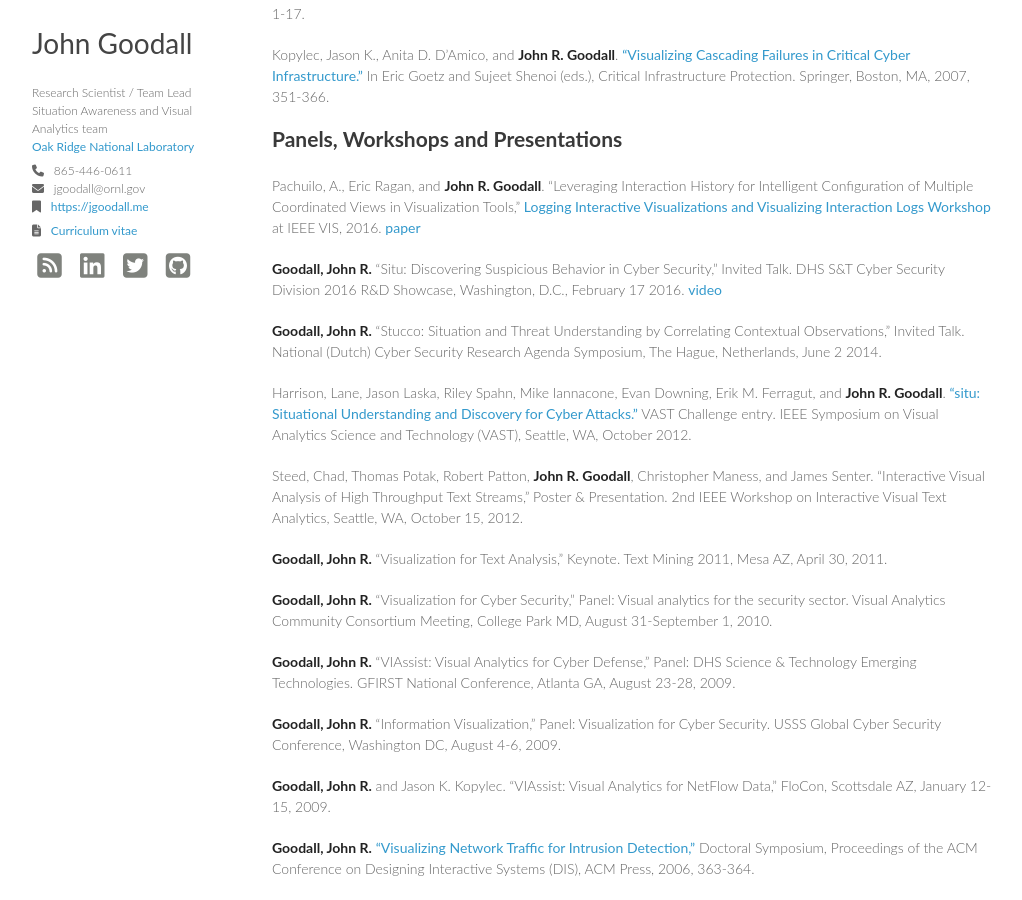
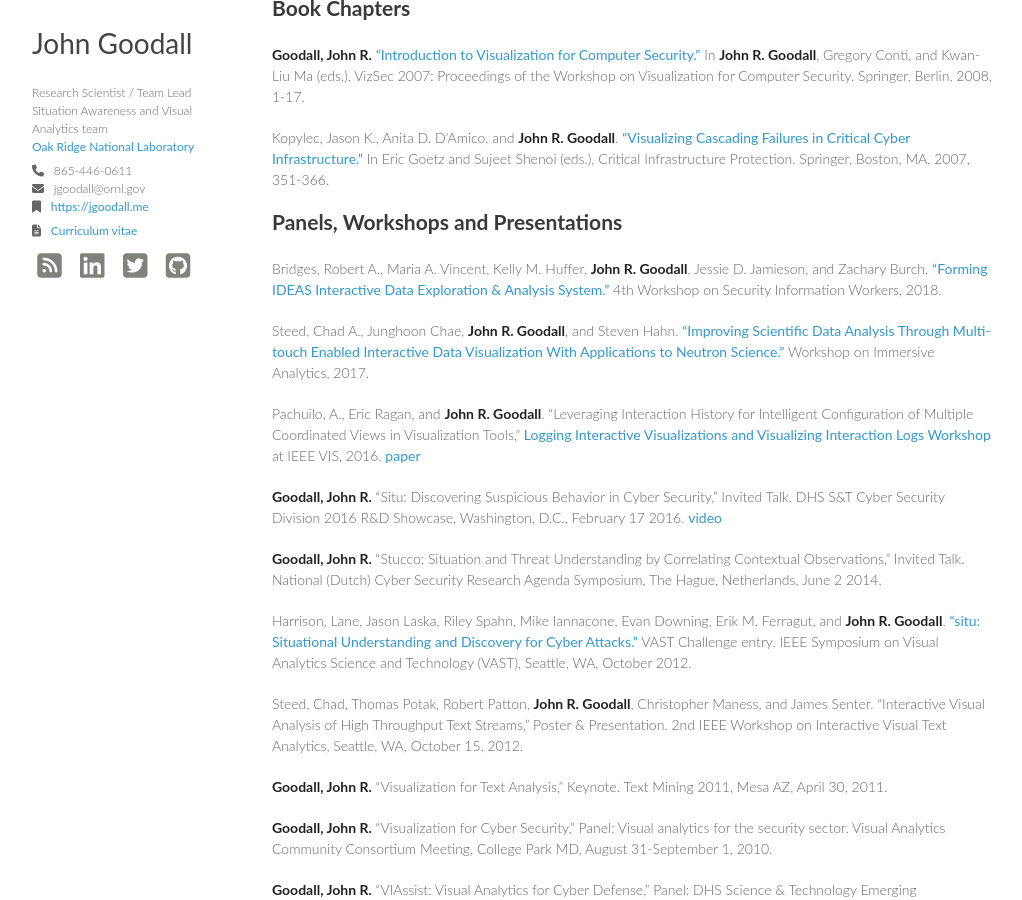
Before and after one commit to jgoodall/jgoodall.github.io, a Jekyll site: the page built from papers/index.md, in a window 1280 px wide and 900 px high, scrolled down 2855 px. Shown: the whole window, without its empty margins (128-1150 px from the left). Built offline with Jekyll 4.4.1, drawn with Linux system fonts in a browser that asks for light colours; nearby versions of some CDN libraries; some of the changed text lies outside the part shown.

Commit message:
updated papers

```diff
--- a/papers/index.md
+++ b/papers/index.md
@@ -23,6 +23,8 @@
 
 
 ## Refereed Conference Publications
+
+Bridges, Robert A., Kelly M. T. Huffer, Corinne L. Jones, Michael D. Iannacone and **John R. Goodall**. ["Cybersecurity Automated Information Extraction Techniques: Drawbacks of Current Methods, and Enhanced Extractors."](https://doi.org/10.1109/ICMLA.2017.0-122) IEEE International Conference on Machine Learning and Applications (ICMLA), IEEE Press, 2017, 437-442.
 
 Harshaw, Christopher H., Robert A. Bridges, Michael D. Iannacone, Joel W. Reed, and **John R. Goodall**. ["GraphPrints: Towards a Graph Analytic Method for Network Anomaly Detection."](http://dl.acm.org/authorize?N04457) Proceedings of the 11th Annual Cyber and Information Security Research Conference (CISR). ACM International Conference Proceedings Series, 2016.
 
@@ -89,6 +91,10 @@
 
 ## Panels, Workshops and  Presentations
 
+Bridges, Robert A., Maria A. Vincent, Kelly M. Huffer, **John R. Goodall**, Jessie D. Jamieson, and Zachary Burch. ["Forming IDEAS Interactive Data Exploration & Analysis System."](https://wsiw2018.l3s.uni-hannover.de/papers/wsiw2018-Bridges.pdf) 4th Workshop on Security Information Workers, 2018.
+
+Steed, Chad A., Junghoon Chae, **John R. Goodall**, and Steven Hahn. ["Improving Scientific Data Analysis Through Multi-touch Enabled Interactive Data Visualization With Applications to Neutron Science."](https://groups.inf.ed.ac.uk/vishub/immersiveanalytics/papers/IA_2772-paper.pdf) Workshop on Immersive Analytics, 2017.
+
 Pachuilo, A., Eric Ragan, and **John R. Goodall**. "Leveraging Interaction History for Intelligent Configuration of Multiple Coordinated Views in Visualization Tools," [Logging Interactive Visualizations and Visualizing Interaction Logs Workshop](https://livvil.github.io/workshop/) at IEEE VIS, 2016. [paper](https://livvil.github.io/workshop/papers/paper03-pachuilo.pdf)
 
 **Goodall, John R.** "Situ: Discovering Suspicious Behavior in Cyber Security," Invited Talk. DHS S&amp;T Cyber Security Division 2016 R&D Showcase, Washington, D.C., February 17 2016. [video](https://youtu.be/eKy5XwoUihg)
```
